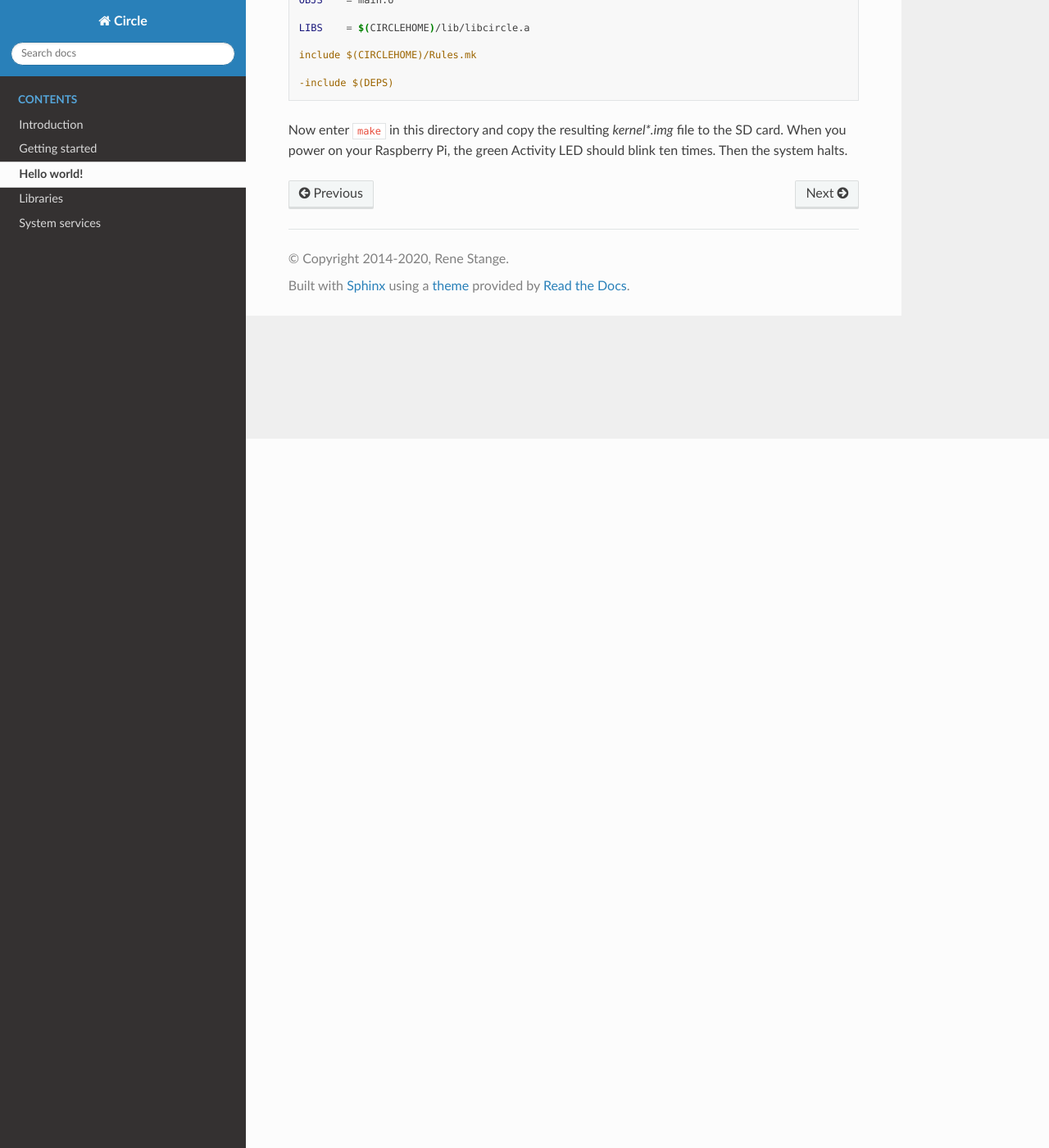
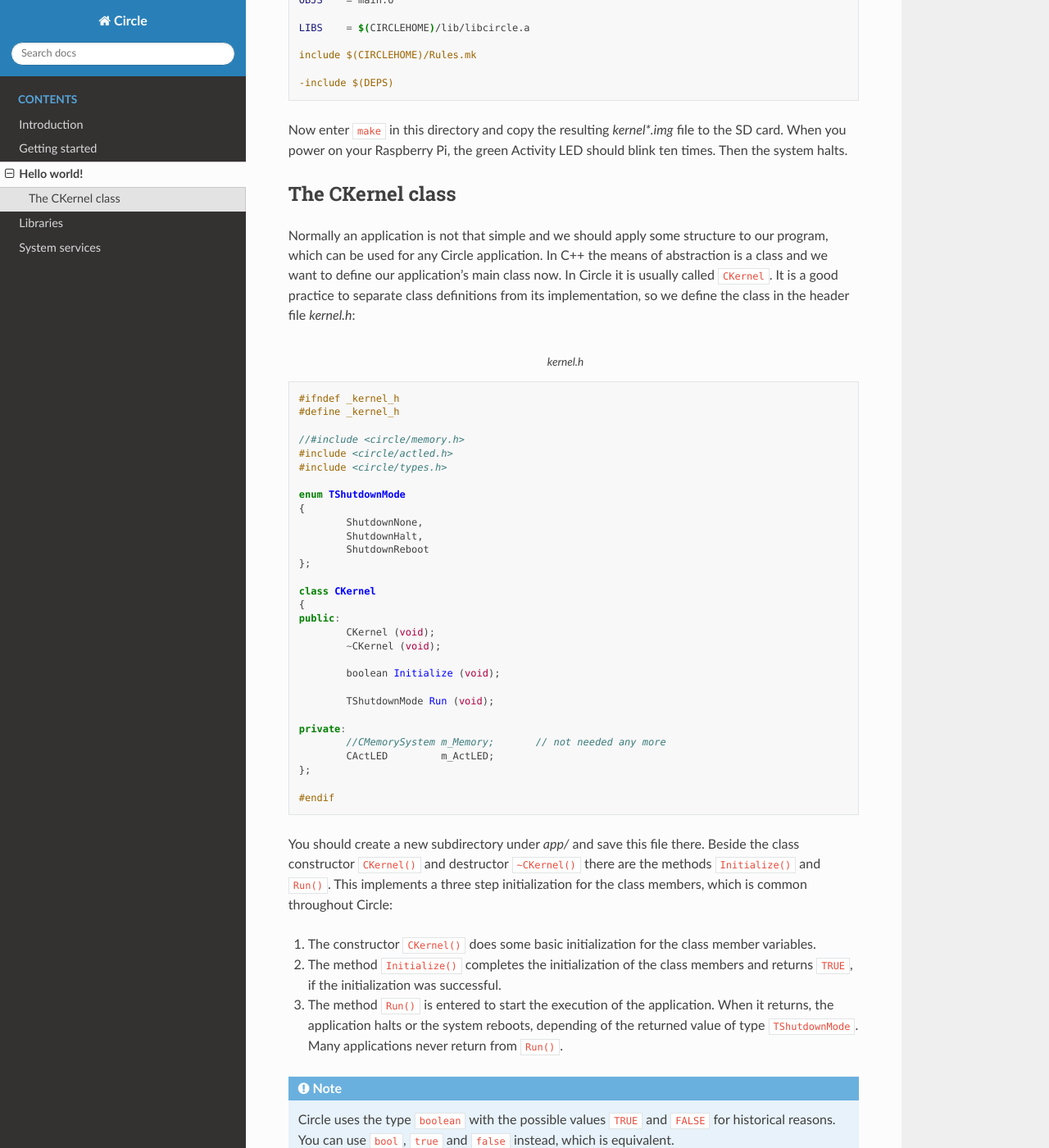
Before and after one commit to rsta2/circle-docs, a Sphinx documentation site: the page built from docs/hello-world.rst, in a window 1280 px wide and 1400 px high, scrolled down 865 px. Shown: the whole window at 82% size. Built offline with Sphinx 7.4.7 and the Read the Docs theme 2.0.0, drawn with Linux system fonts in a browser that asks for light colours; some of the changed text lies outside the part shown.

Commit message:
Add subsection "The CKernel class"

```diff
--- a/docs/hello-world.rst
+++ b/docs/hello-world.rst
@@ -28,7 +28,7 @@ Now we want to start developing our first Circle program. It may look like this:
 
 The program should be self-explanatory. ``CTimer::SimpleMsDelay()`` is a static delay function, which can be used, when there is no instance of the class ``CTimer`` in the system.
 
-For a first test, create a subdirectory in the *app/* directory and save this program as *main.cpp* there. Furthermore you need the following *Makefile* in the same directory:
+For a first test create a subdirectory in the *app/* directory and save this program as *main.cpp* there. Furthermore you need the following *Makefile* in the same directory:
 
 .. code-block:: make
 	:caption: Makefile
@@ -44,3 +44,148 @@ For a first test, create a subdirectory in the *app/* directory and save this pr
 	-include $(DEPS)
 
 Now enter ``make`` in this directory and copy the resulting *kernel\*.img* file to the SD card. When you power on your Raspberry Pi, the green Activity LED should blink ten times. Then the system halts.
+
+The CKernel class
+~~~~~~~~~~~~~~~~~
+
+Normally an application is not that simple and we should apply some structure to our program, which can be used for any Circle application. In C++ the means of abstraction is a class and we want to define our application's main class now. In Circle it is usually called ``CKernel``. It is a good practice to separate class definitions from its implementation, so we define the class in the header file *kernel.h*:
+
+.. code-block:: c++
+	:caption: kernel.h
+
+	#ifndef _kernel_h
+	#define _kernel_h
+
+	//#include <circle/memory.h>
+	#include <circle/actled.h>
+	#include <circle/types.h>
+
+	enum TShutdownMode
+	{
+		ShutdownNone,
+		ShutdownHalt,
+		ShutdownReboot
+	};
+
+	class CKernel
+	{
+	public:
+		CKernel (void);
+		~CKernel (void);
+
+		boolean Initialize (void);
+
+		TShutdownMode Run (void);
+
+	private:
+		//CMemorySystem	m_Memory;	// not needed any more
+		CActLED		m_ActLED;
+	};
+
+	#endif
+
+You should create a new subdirectory under *app/* and save this file there. Beside the class constructor ``CKernel()`` and destructor ``~CKernel()`` there are the methods ``Initialize()`` and ``Run()``. This implements a three step initialization for the class members, which is common throughout Circle:
+
+1. The constructor ``CKernel()`` does some basic initialization for the class member variables.
+2. The method ``Initialize()`` completes the initialization of the class members and returns ``TRUE``, if the initialization was successful.
+3. The method ``Run()`` is entered to start the execution of the application. When it returns, the application halts or the system reboots, depending of the returned value of type ``TShutdownMode``. Many applications never return from ``Run()``.
+
+.. note::
+
+	Circle uses the type ``boolean`` with the possible values ``TRUE`` and ``FALSE`` for historical reasons. You can use ``bool``, ``true`` and ``false`` instead, which is equivalent.
+
+.. note::
+
+	Earlier Circle versions required a member of the class ``CMemorySystem`` in ``CKernel``, which initializes and manages the system memory. An instance of ``CMemorySystem`` is created now, before the function ``main()`` is called, so that there is no need to add it to ``CKernel`` any more. For compatibility ``CMemorySystem`` may still be instantiated in ``CKernel``, but this is deprecated.
+
+A possible class implementation for ``CKernel``, with the same function as the "Hello world!" program before, looks as follows:
+
+.. code-block:: c++
+	:caption: kernel.cpp
+
+	#include "kernel.h"
+	#include <circle/timer.h>
+
+	CKernel::CKernel (void)
+	{
+	}
+
+	CKernel::~CKernel (void)
+	{
+	}
+
+	boolean CKernel::Initialize (void)
+	{
+		return TRUE;
+	}
+
+	TShutdownMode CKernel::Run (void)
+	{
+		for (unsigned i = 1; i <= 10; i++)
+		{
+			m_ActLED.On ();
+			CTimer::SimpleMsDelay (200);
+
+			m_ActLED.Off ();
+			CTimer::SimpleMsDelay (500);
+		}
+
+		return ShutdownHalt;
+	}
+
+The class constructor ``CKernel()`` and destructor ``~CKernel()`` and the method ``Initialize()`` are not really used here, but this will change in real applications. Please note, that the constructor of the member variable ``m_ActLED`` is implicitly called in ``CKernel()``. This call is automatically generated by the compiler.
+
+Now that we have defined and implemented the class ``CKernel``, we still have to provide a ``main()`` function, which implements the three step procedure given above for our class. This can be done as follows:
+
+.. code-block:: c++
+	:caption: main.cpp
+
+	#include "kernel.h"
+	#include <circle/startup.h>
+
+	int main (void)
+	{
+		CKernel Kernel;
+		if (!Kernel.Initialize ())
+		{
+			halt ();
+			return EXIT_HALT;
+		}
+
+		TShutdownMode ShutdownMode = Kernel.Run ();
+
+		switch (ShutdownMode)
+		{
+		case ShutdownReboot:
+			reboot ();
+			return EXIT_REBOOT;
+
+		case ShutdownHalt:
+		default:
+			halt ();
+			return EXIT_HALT;
+		}
+	}
+
+This *main.cpp* file is part of most Circle programs without changes.
+
+.. note::
+
+	Because some destructors used in ``CKernel`` may not be implemented, ``main()`` never really returns, but calls ``halt()`` or ``reboot()`` instead. Because we want to provide a common implementation of *main.cpp* here, we have to accept this little flaw here. In fact with the described ``CKernel`` implementation, it would be possible to return from ``main()``, but this need not be the case in other Circle applications.
+
+Finally we have to add *kernel.o* to the *Makefile* listed above:
+
+.. code-block:: make
+	:caption: Makefile
+
+	CIRCLEHOME = ../..
+
+	OBJS	= main.o kernel.o
+
+	LIBS	= $(CIRCLEHOME)/lib/libcircle.a
+
+	include $(CIRCLEHOME)/Rules.mk
+
+	-include $(DEPS)
+
+That's all. Now we have the basic structure of a Circle application and you should be able to build it using ``make``.
```
